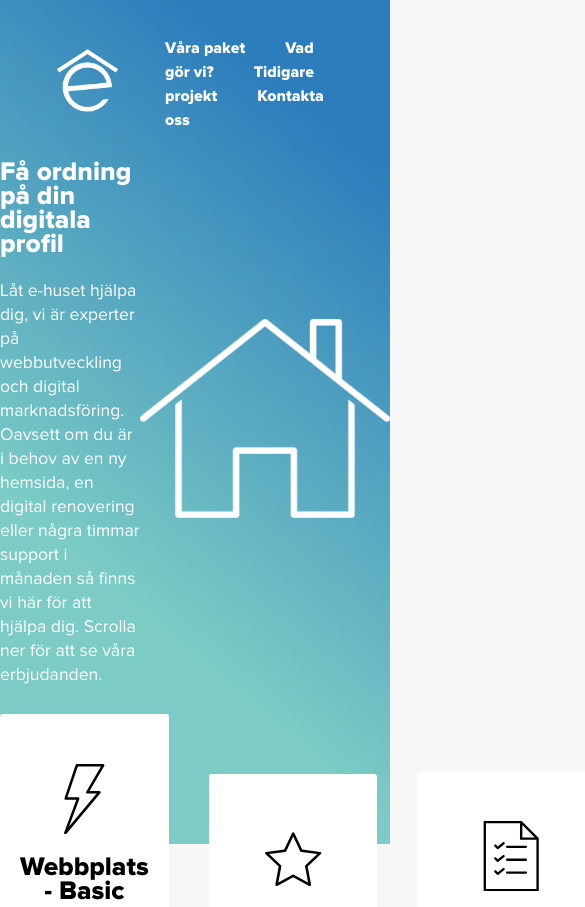
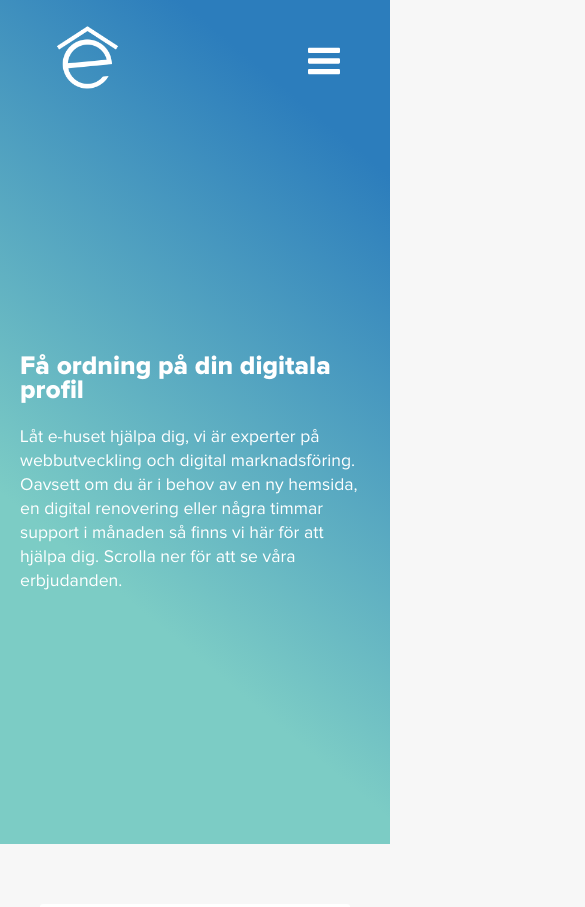
Before and after one commit to victorelbishti/e-huset, a React app: page / in a window 390 px wide. Shown: the top 907 px of the page, 585 px wide, since content can reach past the window. Built offline with nearby package versions, Linux system fonts and the light colour scheme.

Commit message:
Mobile navigation

```diff
--- a/src/app/components/ContactForm.js
+++ b/src/app/components/ContactForm.js
@@ -6,10 +6,9 @@ import FormMessage from "./FormMessage";
 const FieldSet = styled.fieldset`
 	border: 0 none;
 	border-radius: 3px;
-	padding: 20px 30px;
+	padding: 20px 10px;
 	box-sizing: border-box;
-	width: 80%;
-	margin: 0 10%;
+	margin: 0 10px;
 	position: relative;
 `;
 
@@ -53,11 +52,6 @@ const SubmitButton = styled.button`
     &:focus, &:hover {
         box-shadow: 0 0 0 2px white, 0 0 0 3px #7cccc5;
     }
-`;
-
-const Form = styled.form`
-    width: 1170px;
-    min-width: 375px;
 `;
 
 class ContactForm extends Component {
@@ -130,7 +124,7 @@ class ContactForm extends Component {
 
     render() {
         return(
-            <Form onSubmit={this.handleSubmit}>
+            <form onSubmit={this.handleSubmit}>
                 <FieldSet>
                     <TextInput type={"text"} name={"name"} placeholder={"Namn *"} value={this.state.name} onChange={this.handleChange} />
                     <TextInput type={"email"} name={"email"} placeholder={"E-post *"} value={this.state.email} onChange={this.handleChange} />
@@ -141,7 +135,7 @@ class ContactForm extends Component {
                         <FormMessage showMessage={this.state.showMessage} formMessage={this.state.formMessage} formValid={this.state.formValid} />
                     </div>
                 </FieldSet>
-            </Form>
+            </form>
         );
     }
 };
--- a/src/app/components/Footer.js
+++ b/src/app/components/Footer.js
@@ -45,7 +45,7 @@ class Header extends Component {
                             <h3>Få ordning på din digitala profil</h3>
                         </GridCell>
                         <GridCell padding={"40px 0 40px 50px"}>
-                            <VerticalLine background={"#fff"} side={"left"}/>
+                            <VerticalLine responsive={"display: none"} background={"#fff"} side={"left"}/>
                             <FooterCard marginTop={"0"}>
                                 <h4>E-POST</h4>
                                 <a href={"mailto:info@e-huset.se"}>info@e-huset.se</a>
--- a/src/app/components/Header.js
+++ b/src/app/components/Header.js
@@ -88,9 +88,7 @@ class Header extends Component {
                             <img src={this.state.scrolling ? Logo : LogoWhite} alt={"E-huset.se"} width={"75"} />
                         </a>
                     </LogoDiv>
-                    <div className={"menu"}>
-                        <Navigation sticky={this.state.scrolling} />
-                    </div>
+                    <Navigation sticky={this.state.scrolling} />
                 </HeaderContainer>
             </HeaderWrapper>
         );
--- a/src/app/components/Icon.js
+++ b/src/app/components/Icon.js
@@ -45,6 +45,9 @@ const icons = {
 			C326.988,8.966,327,6.099,325.662,3.768z M219.429,163.223c-1.356,2.32-1.368,5.187-0.03,7.518
 			c1.337,2.331,3.818,3.768,6.505,3.768h55.111L118.189,369.107l60.754-162.664c0.86-2.302,0.537-4.88-0.865-6.9
 			c-1.401-2.019-3.703-3.224-6.161-3.224h-63.173L169.939,15h136.145L219.429,163.223z"/></StyledIcon>,
+    hamburger: <StyledIcon viewBox="0 0 24 24"><path d="M24,3c0-0.6-0.4-1-1-1H1C0.4,2,0,2.4,0,3v2c0,0.6,0.4,1,1,1h22c0.6,0,1-0.4,1-1V3z"/>
+        <path d="M24,11c0-0.6-0.4-1-1-1H1c-0.6,0-1,0.4-1,1v2c0,0.6,0.4,1,1,1h22c0.6,0,1-0.4,1-1V11z"/>
+        <path d="M24,19c0-0.6-0.4-1-1-1H1c-0.6,0-1,0.4-1,1v2c0,0.6,0.4,1,1,1h22c0.6,0,1-0.4,1-1V19z"/></StyledIcon>,
 };
 
 /**
--- /dev/null
+++ b/src/app/components/Modal.js
@@ -0,0 +1,39 @@
+import React, { Component } from "react";
+import ReactDOM from "react-dom";
+
+const modalRoot = document.getElementById('modals');
+
+// Let's create a Modal component that is an abstraction around
+// the portal API.
+class Modal extends React.Component {
+    constructor(props) {
+        super(props);
+        // Create a div that we'll render the modal into. Because each
+        // Modal component has its own element, we can render multiple
+        // modal components into the modal container.
+        this.el = document.createElement('div');
+    }
+
+    componentDidMount() {
+        // Append the element into the DOM on mount. We'll render
+        // into the modal container element (see the HTML tab).
+        modalRoot.appendChild(this.el);
+    }
+
+    componentWillUnmount() {
+        // Remove the element from the DOM when we unmount
+        modalRoot.removeChild(this.el);
+    }
+
+    render() {
+        // Use a portal to render the children into the element
+        return ReactDOM.createPortal(
+            // Any valid React child: JSX, strings, arrays, etc.
+            this.props.children,
+            // A DOM element
+            this.el,
+        );
+    }
+}
+
+export default Modal;
--- a/src/app/components/Navigation.js
+++ b/src/app/components/Navigation.js
@@ -1,6 +1,16 @@
 import React, { Component } from "react";
 import styled from "styled-components";
-    import Scroll from "smoothscroll";
+import Scroll from "smoothscroll";
+import { size } from "./Styled";
+import Icon from "./Icon";
+import Modal from "./Modal";
+
+export const navItems = {
+    features: 'Våra paket',
+    about: 'Om oss',
+    reference: 'Tidigare projekt',
+    contact: 'Kontakta oss'
+};
 
 const Nav = styled.nav `
     font-family: 'Proxima-Nova-Bold', sans-serif;
@@ -12,11 +22,24 @@ const Nav = styled.nav `
     max-width: inherit;
     transform: scaleX(1);
     background-color: transparent;
+
+    > ul {
+        @media (max-width: ${size.medium}) {
+            display: none;
+        }
+    }
 `;
 
 const ListItem = styled.li`
     display: inline;
     margin-right: 40px;
+`;
+
+const MobileListItem = styled.li`
+    line-height: 70px;
+    list-style-type: none;
+    vertical-align: middle;
+    text-align: center;
 `;
 
 const NavLink = styled.a`
@@ -48,43 +71,140 @@ const NavLink = styled.a`
     }
 `;
 
-const navItems = {
-    features: 'Våra paket',
-    about: 'Vad gör vi?',
-    reference: 'Tidigare projekt',
-    contact: 'Kontakta oss'
-};
+const MobileNavLink = styled(NavLink)`
+    color: #fff;
+    font-size: 1.5rem;
+`;
+
+const MobileIconContainer = styled.div`
+
+    @media (min-width: ${size.medium}) {
+        display: none;
+    }
+
+    svg {
+        fill: ${props => (props.sticky) ? `#000` : `#fff`};
+        width: 2em;
+        height: 2em;
+    }
+`;
+
+const ModalIconContainer = styled(MobileIconContainer)`
+    position: absolute;
+    right: 50px;
+    top: 45px;
+
+    svg {
+        fill: #fff;
+    }
+`;
+
+const MobileNav = styled.div`
+    position: fixed;
+    top: 0;
+    left: 0;
+    width: 100%;
+    height: 100%;
+    z-index: 90;
+    color: #fff;
+    background: rgba(0,0,0,.75);
+
+    > ul {
+        text-align: center;
+        height: 100vh;
+        width: 100%;
+        padding: 0;
+        display: flex;
+        justify-content: center;
+        flex-direction: column;
+    }
+`;
 
 class Navigation extends Component {
 
     constructor() {
         super();
 
-        this.handleClickEvent = this.handleClickEvent.bind(this);
+        this.state = {
+          showModal: false,
+        };
+
+        this.handleMenuClickEvent = this.handleMenuClickEvent.bind(this);
+        this.handleMobileMenuClickEvent = this.handleMobileMenuClickEvent.bind(this);
+        this.handleShow = this.handleShow.bind(this);
+        this.handleHide = this.handleHide.bind(this);
     }
 
-    handleClickEvent(elementName){
-
+    handleMenuClickEvent(elementName){
         let element = document.querySelector('#' + elementName);
         let offset = element.offsetTop - 100;
         Scroll(offset, 1000);
     }
 
+    handleMobileMenuClickEvent(elementName) {
+        this.handleHide(event);
+        this.handleMenuClickEvent(elementName);
+    }
+
+    handleShow(event) {
+        event.preventDefault();
+        this.setState({showModal: true});
+    }
+
+    handleHide(event) {
+        event.preventDefault();
+        this.setState({showModal: false});
+    }
+
     render() {
+
+        // Show a Modal on click.
+        // (In a real app, don't forget to use ARIA attributes
+        // for accessibility!)
+        const modal = this.state.showModal ? (
+            <Modal>
+                <MobileNav>
+                    <ModalIconContainer sticky={this.props.sticky}>
+                        <a href={"#"} onClick={this.handleHide}>
+                            <Icon icon={"hamburger"} />
+                        </a>
+                    </ModalIconContainer>
+                    <ul>
+                        {
+                            Object.keys(navItems).map((item, i) => {
+                                let items = Object.entries(navItems)[i];
+                                return(
+                                    <MobileListItem key={ i }>
+                                        <MobileNavLink sticky={this.props.sticky} href="#" onClick={ () => this.handleMobileMenuClickEvent(items[0]) }>{ items[1] }</MobileNavLink>
+                                    </MobileListItem>
+                                );
+                            })
+                        }
+                    </ul>
+                </MobileNav>
+            </Modal>
+        ) : null;
+
         return (
-            <Nav id={this.props.sticky ? 'true' : 'false'}>
+            <Nav>
                 <ul>
                     {
                         Object.keys(navItems).map((item, i) => {
                             let items = Object.entries(navItems)[i];
                             return(
                                 <ListItem key={ i }>
-                                    <NavLink sticky={this.props.sticky} href="#" onClick={ () => this.handleClickEvent(items[0]) }>{ items[1] }</NavLink>
+                                    <NavLink sticky={this.props.sticky} href="#" onClick={ () => this.handleMenuClickEvent(items[0]) }>{ items[1] }</NavLink>
                                 </ListItem>
                             );
                         })
                     }
                 </ul>
+                <MobileIconContainer sticky={this.props.sticky}>
+                    <a href={"#"} onClick={this.handleShow}>
+                        <Icon icon={"hamburger"} />
+                    </a>
+                </MobileIconContainer>
+                {modal}
             </Nav>
         );
     }
--- a/src/app/components/Styled.js
+++ b/src/app/components/Styled.js
@@ -1,12 +1,22 @@
-
 import styled from 'styled-components';
 
+export const size = {
+    small: '425px',
+    medium: '768px',
+    large: '1170px'
+};
+
 export const SectionDiv = styled.div`
-    max-width: 1170px;
+    max-width: ${size.large};
     margin: 0 auto;
     position: relative;
     border-top: ${props => (props.border == "top") ? `2px solid #eee` : `0`};
     border-bottom: ${props => (props.border == "bottom") ? `2px solid #eee` : `0`};
+
+    @media (max-width: ${size.small}) {
+        margin: 20px 40px;
+        ${props => props.responsive};
+    }
 `;
 
 export const SectionTitle = styled.h2`
@@ -42,6 +52,10 @@ export const VerticalLine = styled.div`
     ${props => (props.background == 'theme') ? `
     background-image: linear-gradient(-140deg, #2c7dbc 15%, #7cccc5 70%);` :
     `background: ${props.background}; `}
+
+    @media (max-width: ${size.small}) {
+        ${props => props.responsive};
+    }
 `;
 
 export const Grid = styled.div`
@@ -55,6 +69,11 @@ export const Grid = styled.div`
     margin: 0;
     vertical-align: top;
     font-size: 0;
+
+    @media (max-width: ${size.small}) {
+        grid-template-columns: 1fr;
+        grid-gap: 10px;
+    }
 `;
 
 export const GridCell = styled.div`
@@ -66,6 +85,11 @@ export const GridCell = styled.div`
     font-size: 1.1rem;
     box-sizing: border-box;
     text-align: ${props => (props.align) ? props.align : `left`};
+
+    @media (max-width: ${size.small}) {
+        padding: 20px 0;
+        ${props => props.responsive};
+    }
 `;
 
 export const Card = styled.div`
--- a/src/app/index.js
+++ b/src/app/index.js
@@ -47,6 +47,8 @@ injectGlobal`
         background-color: rgba(247,247,247,0.9);
     }
 
+    main { position: relative; }
+
     article, aside, footer, header, nav, section {
         display: block;
     }
--- a/src/app/routes/Contact.js
+++ b/src/app/routes/Contact.js
@@ -1,5 +1,4 @@
 import React, { Component } from "react";
-import styled from "styled-components";
 import { Section, SectionDiv, SectionTitle, Grid, GridCell, TitleArea } from "../components/Styled";
 import ContactForm from "../components/ContactForm";
 
@@ -8,7 +7,7 @@ class Contact extends Component {
     render() {
         return (
             <Section id="contact">
-                <SectionDiv border={"top"}>
+                <SectionDiv border={"top"} responsive={"margin: 0 20px; padding: 45px 0"}>
                     <Grid columns={"1fr"}>
                         <GridCell padding={"40px 50px 40px 0"}>
                             <TitleArea>
@@ -17,7 +16,6 @@ class Contact extends Component {
                                     Du är i sådana fall välkommen att slå en signal till Adam
                                     på <u>+46 (0) 709 515 149</u>, eller skicka ett mail till info@e-huset.se så pratar vi mer!</h4>
                             </TitleArea>
-
                             <ContactForm/>
                         </GridCell>
                     </Grid>
--- a/src/app/routes/Home.js
+++ b/src/app/routes/Home.js
@@ -1,6 +1,6 @@
 import React, { Component } from "react";
 import styled from "styled-components";
-import { SectionDiv, Grid, GridCell } from "../components/Styled";
+import {SectionDiv, Grid, GridCell, size} from "../components/Styled";
 import HouseImg from "../images/house.png";
 
 const Section = styled.section`
@@ -20,13 +20,17 @@ const Text = styled.p`
 
 const Image = styled.img`
     width: 250px;
+
+    @media (max-width: ${size.small}) {
+        width: 150px;
+    }
 `;
 
 class Home extends Component {
     render() {
         return (
             <Section id="home">
-                <SectionDiv>
+                <SectionDiv responsive={"margin: 0 20px; padding-top: 100px"}>
                     <Grid columns={"1fr 1fr"}>
                         <GridCell>
                             <h2>Få ordning på din digitala profil</h2>
@@ -35,7 +39,7 @@ class Home extends Component {
                                 renovering eller några timmar support i månaden så finns vi här för att
                                 hjälpa dig. Scrolla ner för att se våra erbjudanden.</Text>
                         </GridCell>
-                        <GridCell align={"center"}>
+                        <GridCell align={"center"} responsive={"display: none;"}>
                             <Image src={HouseImg} alt={"E-huset.se"} />
                         </GridCell>
                     </Grid>
--- a/src/app/routes/Reference.js
+++ b/src/app/routes/Reference.js
@@ -1,6 +1,6 @@
 import React, { Component } from "react";
 import styled from "styled-components";
-import { Grid, GridCell } from "../components/Styled";
+import { Grid, GridCell, size } from "../components/Styled";
 import ScanMed from "../images/scandinavian-meditation.png";
 import CykelAkuten from "../images/cykelakuten-lund.png";
 
@@ -16,14 +16,22 @@ const Container = styled.div`
     max-width: 1170px;
     margin: 0 auto;
     position: relative;
+
+    @media (max-width: ${size.small}) {
+        margin: 0 20px;
+    }
 `;
 
 const WhiteReferenceCard = styled(ReferenceCard)`
     background: #fff;
 `;
 
-const Section = styled.div`
+const Section = styled.section`
     margin-bottom: 100px;
+
+    @media (max-width: ${size.small}) {
+        margin-bottom: 0;
+    }
 `;
 
 const ReadMore = styled.a`
```
Also changed, not shown: src/app/routes/Features.js (+7 -2 lines), src/index.html (+2 -0 lines), dist/bundle.js, dist/index.html.
